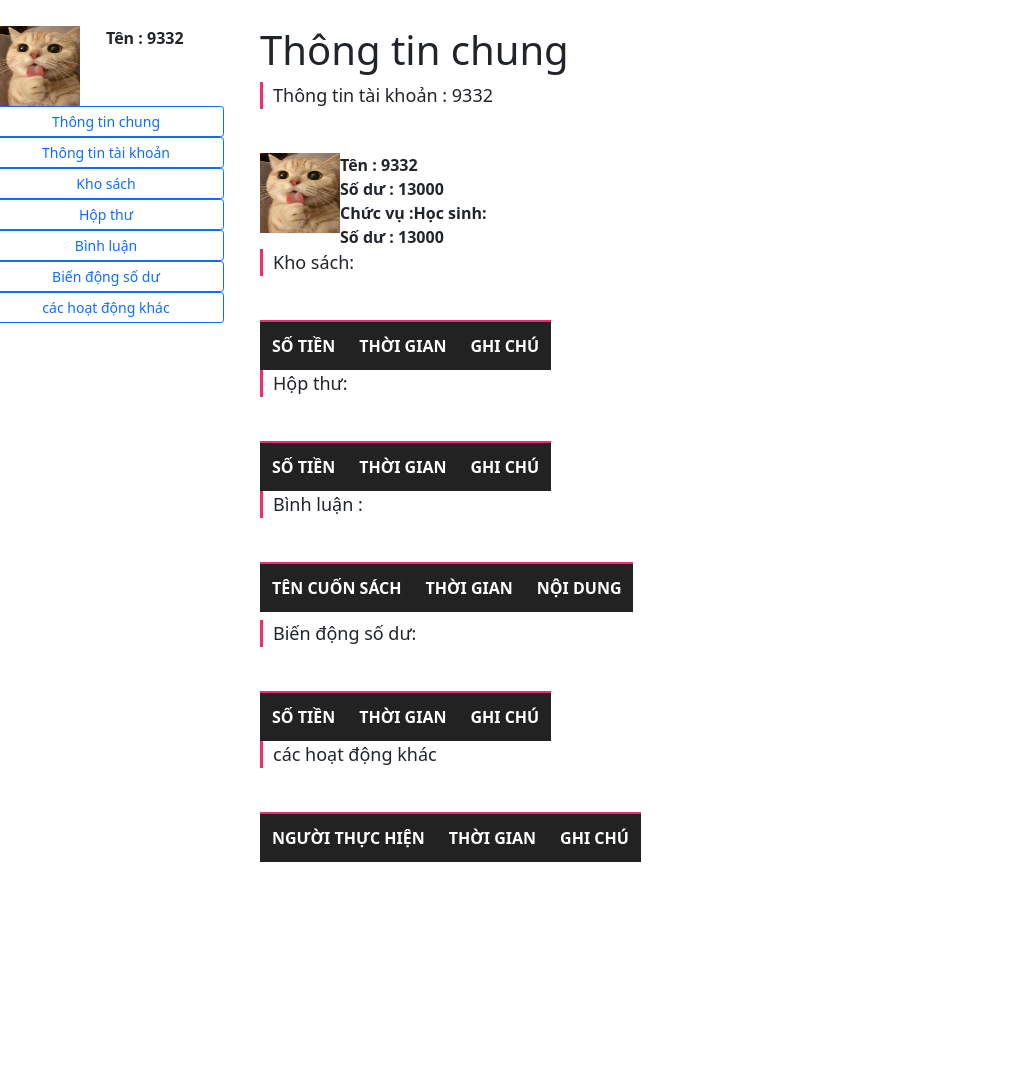
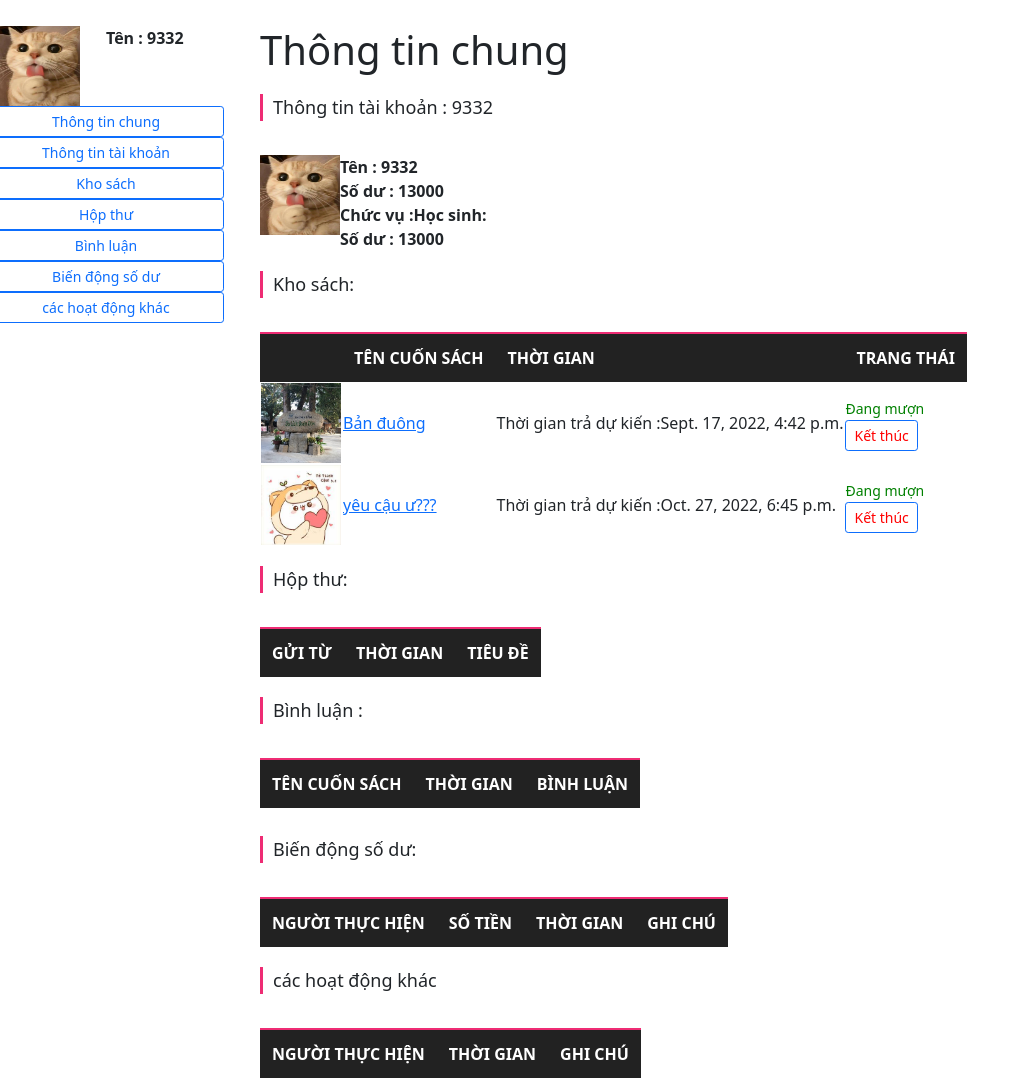
Before and after one commit to reputationtop/thuvien, a Django app: page /views_active_all/22 in a window 1280 px wide. Shown: the part 86-1164 px from the top of the page, without its empty margins (0-1030 px from the left). Before the commit the page ends 948 px from the top, so only its background shows below. Run offline with Django 3.2, Linux system fonts and the light colour scheme; a user stored in the database is signed in; data comes from the database, SQL or seed files in the repository; both versions use the stored data as it was after the commit; lists and menus that the app fills with data are empty; parts of the project's set-up code (start-up, migrations or seed data) failed here and were passed over; some libraries are stand-ins or nearby versions.

Commit message:
git clone https://github.com/reputationtop/hello.git

```diff
--- a/library/models.py
+++ b/library/models.py
@@ -135,8 +135,8 @@ class Listing(models.Model):
 #         ordering =['-timec']
 
 class Email(models.Model):
-    author = models.ForeignKey(User, on_delete= models.PROTECT, related_name="emails_box")
-    recipients = models.ForeignKey(User,on_delete= models.PROTECT, related_name="emails_box")
+    author = models.ForeignKey(User, on_delete= models.PROTECT, related_name="emails_in")
+    recipients = models.ForeignKey(User,on_delete= models.PROTECT, related_name="emails_received")
     subject = models.CharField(max_length=255)
     body = models.TextField(blank=True)
     read = models.BooleanField(default=False)
--- a/library/templates/library/cation_all.html
+++ b/library/templates/library/cation_all.html
@@ -4,7 +4,7 @@
 
 
 {% block bodyc %}
-    <style>
+    {% comment %} <style>
         #posttitle {
             font-weight: 500;
             border-left: 3px solid #ee2c74;
@@ -14,7 +14,7 @@
             margin: 0 0 20px;
             min-height: 27px;
         }
-    </style>
+    </style> {% endcomment %}
     <h1> Thông tin chung</h1>
     <div>
         {% if users.id == user.id %}
@@ -55,22 +55,64 @@
             <h2 id="posttitle">Kho sách:</h2><br>
         </div>
 
+
         <table>
             <tr>
-                <th>Số tiền</th>
+                <th></th>
+                <th>Tên cuốn sách</th>
                 <th>Thời gian</th>
-                <th>Ghi chú</th>
+                <th>Trang thái</th>
             </tr>
-            {% for active in  all_active %}
-                {% if active.classify_active == 2 %}
+            {% for list in  active_book %}
+                {% if list.dele_listing == False %}
+                    {% if  list.active %}
+                        <tr>
+                            <td><a href="{% url 'book' list.item.id%}"><img style="display: block;width: 80px ;height: 80px ;float: left;"  src="/library/media/{{list.item.image}}"></a></td>
+                            <td><a href="{% url 'book' list.item.id%}">{{list.item.namebook}}</a></td>
+                            <td>Thời gian trả dự kiến :{{list.convert_date}}</td>
+                            <td>
+                                <div>
+                                    <small style="color:green;">Đang mượn</small>
+                                    {% if user.is_superuser %}
+                                        <form action="{% url 'close_listing' list.id %}" method="post">
+                                            {% csrf_token %}
+                                            <button type="submit" class="btn btn-outline-primary btn-sm" style="color:red;">Kết thúc</button>
+                                        </form>
+                                        </button>
+                                    {% endif %}
+                                </div>
+                            </td>
+                        </tr>
+                    {% else %}
+                        <tr>
+                            <td><a href="{% url 'book' list.item.id%}"><img style="display: block;width: 80px ;height: 80px ;float: left;"  src="/library/media/{{list.item.image}}"></a></td>
+                            <td><a href="{% url 'book' list.item.id%}">{{list.item.namebook}}</a></td>
+                            <td>Lên danh sách núc:{{list.timel}}</td>
+                            <td><small style="color:blue;">Đang đăng kí</small>
+                                {% if user.is_superuser %}
+                                    <form action="{% url 'close_listing' list.id %}" method="post">
+                                        {% csrf_token %}
+                                        <button type="submit" class="btn " style="color:red;">Từ chối</button>
+                                    </form>
+                                    <button data-listid="{{ list.id }}"
+                                        class="btn  edit_change ">Chấp nhận
+                                    </button>
+                                {% endif %}
 
+
+                            </td>
+                        </tr>
+                    {% endif %}
+                {% else %}
                     <tr>
-                        <td>{{active.money}}</td>
-                        <td>{{active.time_2}}</td>
-                        <td>{{active.reason}}</td>
+                        <td><a href="{% url 'book' list.item.id%}"><img style="display: block;width: 80px ;height: 80px ;float: left;"  src="/library/media/{{list.item.image}}"></a></td>
+                        <td><a href="{% url 'book' list.item.id%}">{{list.item.namebook}}</a></td>
+                        <td>{{list.return_date}}</td>
+                        <td><strong style="color:black;">Đã kết thúc</strong></td>
                     </tr>
+                {% endif %}
 
-                {% endif %}
+
             {% endfor %}
         </table>
 
@@ -80,20 +122,18 @@
         <h2 id="posttitle">Hộp thư:</h2><br>
         <table>
             <tr>
-                <th>Số tiền</th>
+                <th>Gửi từ </th>
                 <th>Thời gian</th>
-                <th>Ghi chú</th>
+                <th>Tiêu đề </th>
             </tr>
-            {% for active in  all_active %}
-                {% if active.classify_active == 2 %}
-
+            {% for mail  in active_mail %}
+                <a href="{% url 'read_mail' mail.id%}" class="text-decoration-none text-dark">
                         <tr>
-                        <td>{{active.money}}</td>
-                        <td>{{active.time_2}}</td>
-                        <td>{{active.reason}}</td>
+                            <td>{{mail.author.username}}</td>
+                            <td><small>{{mail.time}}</small></td>
+                            <td>{{mail.subject}}</td>
                         </tr>
-
-                {% endif %}
+                </a>
             {% endfor %}
         </table>
 
@@ -106,14 +146,14 @@
             <tr>
                 <th>Tên cuốn sách</th>
                 <th>Thời gian</th>
-                <th>Nội dung</th>
+                <th>Bình luận</th>
             </tr>
 
-            {% for active in  all_active %}
+            {% for active in  active_coment %}
                 {% if active.classify_active == 1 %}
                     <tr>
                         <td><a href="{% url 'book' active.item.id %}">{{active.item.namebook}}</a></td>
-                        <td>{{active.time_2}}</td>
+                        <td>{{active.time_2.day}}</td>
                         <td>{{active.reason}}</td>
                     </tr>
                 {% endif %}
@@ -126,20 +166,18 @@
         <h2 id="posttitle">Biến động số dư:</h2><br>
         <table>
             <tr>
+                <th>Người thực hiện</th>
                 <th>Số tiền</th>
                 <th>Thời gian</th>
                 <th>Ghi chú</th>
             </tr>
-            {% for active in  all_active %}
-                {% if active.classify_active == 2 %}
-
+            {% for active in  active_money %}
                     <tr>
-                        <td>{{active.money}}</td>
+                        <td>{{active.performer.username}}</td>
+                        <td>{{active.money_flow}}</td>
                         <td>{{active.time_2}}</td>
                         <td>{{active.reason}}</td>
                     </tr>
-
-                {% endif %}
             {% endfor %}
         </table>
 
@@ -147,7 +185,6 @@
     </div>
 
     <div >
-
             <h2 id="posttitle">các hoạt động khác</h2><br>
             <table style="webkit-line-clamp: 1;">
                 <tr>
@@ -160,7 +197,7 @@
                     {% if active.classify_active == 0 %}
                         <tr>
                             {% comment %} <td><a href="{% url 'book' active.item.id %}">{{active.item.namebook}}</a></td> {% endcomment %}
-                        <td>{{active.performer.namebook}}</a></td>
+                            <td>{{active.performer.username}}</a></td>
                             <td>{{active.time_2}}</td>
                             <td>{{active.reason}}</td>
 
--- a/library/templates/library/cation_coment.html
+++ b/library/templates/library/cation_coment.html
@@ -31,13 +31,13 @@
             </tr>
 
             {% for comment in  comments %}
-                {% if active.classify_active == 1 %}
+
                     <tr>
                         <td><a href="{% url 'book' comment.item.id%}">{{comment.item.namebook}}</a></td>
                         <td>{{comment.time_2}}</td>
                         <td>{{comment.reason}}</td>
                     </tr>
-                {% endif %}
+
             {% endfor %}
         </table>
         </div>
--- a/library/views.py
+++ b/library/views.py
@@ -544,7 +544,6 @@ def mailbook(request ):
     a_in_mail = Email.objects.filter(recipients=user_profile, archived=True)
     if request.method =="POST":
         maill = NewemailForm(request.POST)
-        maill.save
         if maill.is_valid():
             maill.instance.author = request.user
             maill.save()
@@ -618,7 +617,6 @@ def newemail(request):
 
 
         maill = NewemailForm(request.POST)
-        maill.save
         # Check if form data is valid (server-side)
         if maill.is_valid():
 
@@ -664,20 +662,30 @@ def newemail(request):
 csrf_exempt
 @login_required(login_url='login')
 def views_active_all(request, user_id):
+    x = []
     if request.user.is_superuser:
         users = User.objects.get(pk=user_id)
         # all_active = active_all.objects.filter(subject_active =users).order_by("-time_2")
     else:
         users = request.user
-    active_book = Listing.objects.filter(user=users).order_by("-timel")
-    active_mail = users.emails_box
-    active_coment = active_all.objects.filter(subject_active =users, classify_active=1 ).order_by("-time_2")
-    active_money = active_all.objects.filter(subject_active =users, classify_active=2 ).order_by("-time_2")
-    active_over = active_all.objects.filter(subject_active =users, classify_active =0 ).order_by("-time_2")
+    active_book = Listing.objects.filter(user=users).order_by("-timel")[:5]
+    active_mail = Email.objects.filter( recipients = users).order_by("-time")[:5]
+    active_coment = active_all.objects.filter(subject_active =users, classify_active=1 ).order_by("-time_2")[:5]
+    active_money = active_all.objects.filter(subject_active =users, classify_active=2 ).order_by("-time_2")[:5]
+    active_over = active_all.objects.filter(subject_active =users, classify_active =0 ).order_by("-time_2")[:5]
     return render(request, "library/cation_all.html", {
         # "all_active": all_active,
         "users": users,
         "id_acc": user_id,
+
+        "active_book": active_book,
+        "active_mail": active_mail ,
+        "active_coment": active_coment,
+        "active_money": active_money,
+        "active_over": active_over ,
+
+
+
     })
 
 csrf_exempt
@@ -696,7 +704,7 @@ def views_active_book(request, user_id):
         acc_login = request.user
         if request.user.is_superuser:
             if acc_login.id == user_id:
-                list_all = Listing.objects.all.order_by("-timel")
+                list_all = Listing.objects.all()
             else:
                 list_all = Listing.objects.filter(user=users).order_by("-timel")
             return render(request, "library/cation_book.html", {
@@ -732,7 +740,6 @@ def views_active_mall(request, user_id):
 
     if request.method =="POST":
         maill = NewemailForm(request.POST)
-        maill.save
         if maill.is_valid():
             maill.instance.author = request.user
             maill.save()
```
Also changed, not shown: library/templates/library/cation_mail.html (+4 -3 lines), library/templates/library/mail_all.html (+5 -2 lines), db.sqlite3, git_all.py (added), library/migrations/0019_auto_20221031_0048.py (added), library/templates/library/cation_over.html (renamed from library/templates/library/cation_ over.html), 1 other file. Lines whose indentation alone changed are shown as unchanged.
